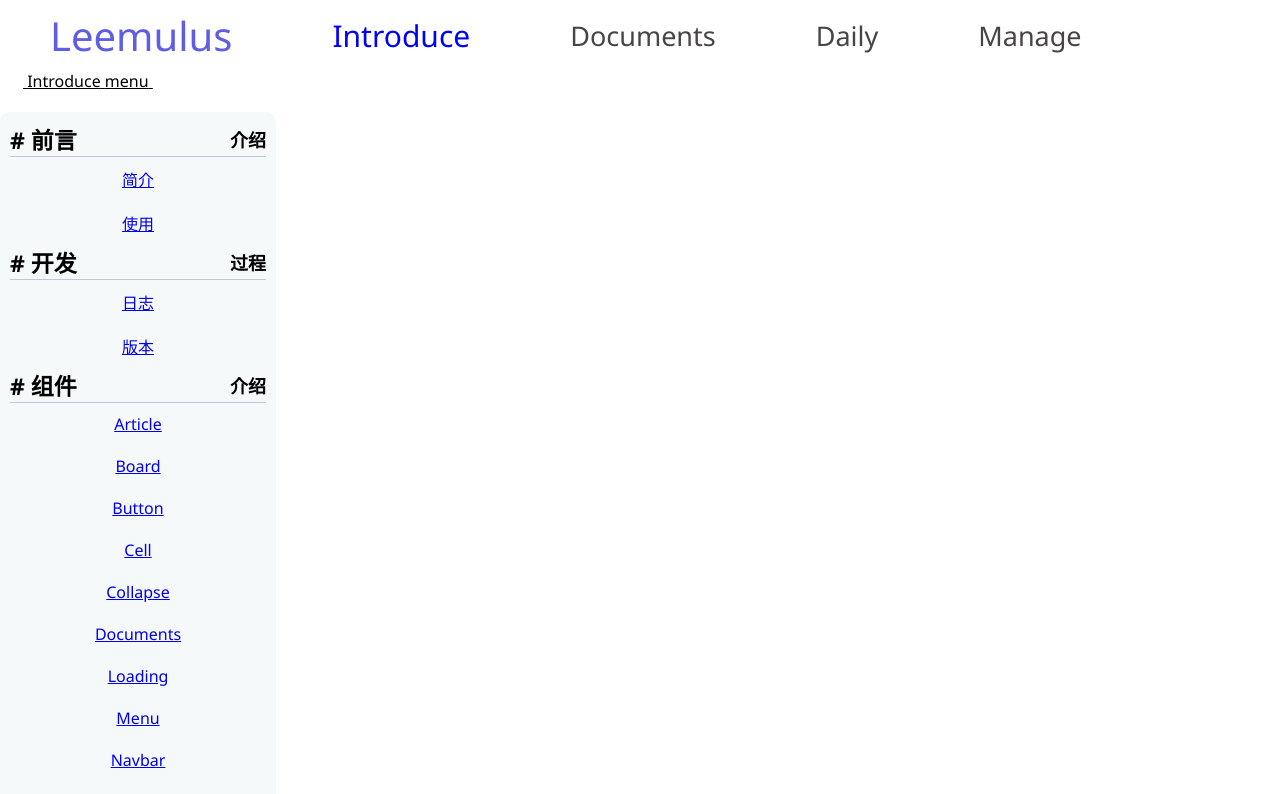
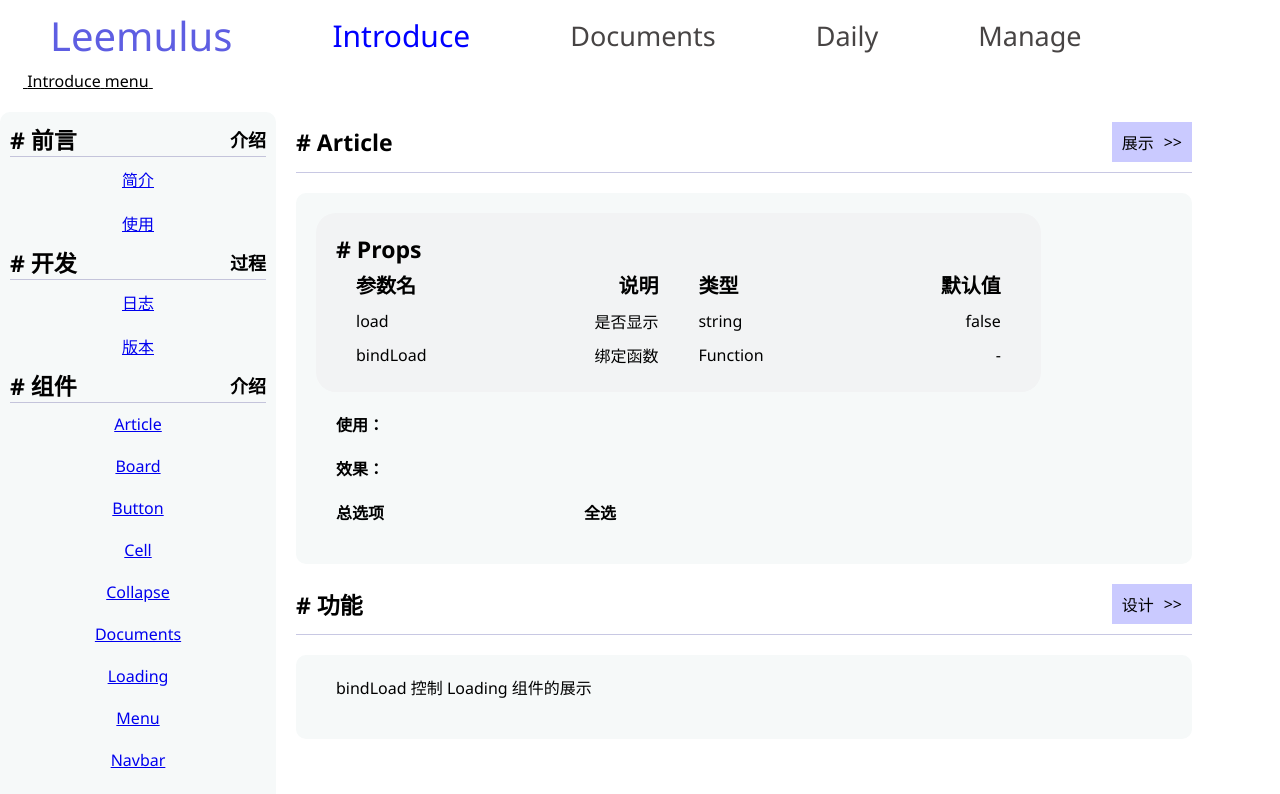
Before and after one commit to chelizichen/LeemulusUI, a React (Create React App) app: page /Introduce/menu in a window 1280 px wide. Shown: the top 794 px of the page. Built offline with nearby package versions, Linux system fonts and the light colour scheme.

Commit message:
2.9日晚上 修改 日志在log 中

```diff
--- a/src/component/Page/Introduce/component/log.jsx
+++ b/src/component/Page/Introduce/component/log.jsx
@@ -5,7 +5,26 @@ function Log()
 {
     return(
         <div style={{width:'70%',padding:'10px 20px 0 20px'}}>
-        <Title title="2022.2.8">开发日志</Title>
+            <Title title="2022.2.9">开发日志</Title>
+            <Board  border style={{padding:'20px',marginTop:'20px',marginBottom:'20px'}}>
+                <div style={{textIndent:'20px',marginBottom:'20px'}}>
+                    Menu 的交互逻辑似乎有点问题，暂未更新，准备重写
+                </div>
+                <div style={{textIndent:'20px',marginBottom:'20px'}}>
+                    更新了Cell组件
+                </div>
+                <div style={{textIndent:'20px',marginBottom:'20px'}}>
+                    更新了Collapse 组件
+                </div>
+                <div style={{textIndent:'20px',marginBottom:'20px'}}>
+                    更新了Documents 组件
+                </div>
+                <div style={{textIndent:'20px',marginBottom:'20px'}}>
+                    将项目上传到了 Git 上 Git chelizichen/LeemulusUI
+                </div>
+            </Board>
+
+            <Title title="2022.2.8">开发日志</Title>
             <Board  border style={{padding:'20px',marginTop:'20px',marginBottom:'20px'}}>
                 <div style={{textIndent:'20px',marginBottom:'20px'}}>
                     更新了关于Button的 Props 和交互逻辑，我认为Button的点击事件应该有
@@ -17,7 +36,6 @@ function Log()
                 <div style={{textIndent:'20px',marginBottom:'20px'}}>
                     更新了Board 组件
                 </div>
-
             </Board>
             <Title title="独白">开发过程中的问题</Title>
             <Board  border style={{padding:'20px',marginTop:'20px',marginBottom:'20px'}}>
--- /dev/null
+++ b/src/component/Page/Introduce/component/menu.tsx
@@ -0,0 +1,53 @@
+import { Board } from "../../../../leemulus/Board"
+import { InnerDoc, OutterDoc } from "../../../../leemulus/Documents"
+import { Menu, MenuItem } from "../../../../leemulus/Menu"
+import { Title } from "../../../../leemulus/Title"
+function IMenu()
+{
+    return(
+        <div style={{width:'70%',padding:'10px 20px 0 20px'}}>
+        <Title title="Article">展示</Title>
+            <Board  border style={{padding:'20px',marginTop:'20px',marginBottom:'20px'}}>
+                <OutterDoc width={"80%"} height={'auto'} padding={'20px'} radius
+                    name={"参数名"} intro={"说明"} typeValue={"类型"}
+                     defaultValue={"默认值"} ApiName={"# Props"} >
+                    <InnerDoc name={"load"} type={"string"} intro={"是否显示"} defaultValue={"false"}></InnerDoc>
+                    <InnerDoc name={"bindLoad"} type={"Function"} intro={"绑定函数"} defaultValue={"-"}></InnerDoc>
+                </OutterDoc>
+
+                <div style={{textIndent:'20px',marginBottom:'20px',marginTop:'20px',fontWeight:900}}>
+                    使用：
+                </div>
+                <div style={{textIndent:'20px',marginBottom:'20px',marginTop:'20px'}}>
+                </div>
+                <div style={{textIndent:'20px',marginBottom:'20px',marginTop:'20px'}}>
+                </div>
+                <div style={{textIndent:'20px',marginBottom:'20px',marginTop:'20px'}}>
+                </div>
+                <div style={{textIndent:'20px',marginBottom:'20px',marginTop:'20px',fontWeight:900}}>
+                    效果：
+                </div>
+                <div style={{textIndent:'20px',marginBottom:'20px',marginTop:'20px',fontWeight:900}}>
+                <Menu fold={false} title="总选项">
+                    <MenuItem value="选项1" checked={true}/>
+                    <MenuItem value="选项2" checked={false}/>
+                    <MenuItem value="选项3" checked={false}/>
+                </Menu>
+
+                </div>
+
+
+
+            </Board>
+            <Title title="功能">设计</Title>
+            <Board  border style={{padding:'20px',marginTop:'20px',marginBottom:'20px'}}>
+                <div style={{textIndent:'20px',marginBottom:'20px'}}>
+                    bindLoad 控制 Loading 组件的展示
+                </div>
+            </Board>
+        </div>
+    )
+}
+export{
+    IMenu
+}
--- a/src/component/Page/Introduce/index.tsx
+++ b/src/component/Page/Introduce/index.tsx
@@ -12,6 +12,7 @@ import { ICell } from "./component/cell"
 import { ICollapse } from "./component/collapse"
 import { IDocuments } from "./component/documents"
 import { ILoading } from "./component/loading"
+import { IMenu } from "./component/menu"
 
 function Introduce()
 {
@@ -59,6 +60,7 @@ function Introduce()
                 <Route path="collapse" element={<ICollapse/>}></Route>
                 <Route path="documents" element={<IDocuments/>}></Route>
                 <Route path="loading" element={<ILoading/>}></Route>
+                <Route path="menu" element={<IMenu/>}></Route>
 
 
             </Routes>
--- a/src/leemulus/Menu/index.tsx
+++ b/src/leemulus/Menu/index.tsx
@@ -9,7 +9,7 @@ const flexCenterSpaceBetween:React.CSSProperties = {
 interface MenuProps{
     fold:boolean,
     title:string,
-    children:React.ReactChild
+    children:React.PropsWithChildren<any>
 }
 interface MenuItemProps
 {
@@ -52,6 +52,7 @@ function MenuItem(props:MenuItemProps)
     // context
     const isCheckedAll = useContext(CheckedAll)
     console.log(isCheckedAll);
+    const [isChecked,setChecked] = useState<boolean>(checked)
     // set prop
     // const [isChecked,setChecked] = useState(checked)
 
@@ -69,9 +70,9 @@ function MenuItem(props:MenuItemProps)
         else
         {
             return(
-                <div style={flexCenterSpaceBetween}>
+                <div style={flexCenterSpaceBetween} onClick={()=>setChecked(isCheckedAll=> isCheckedAll===true?false:true)}>
                     <div>{value}</div>
-                    <div style={{display:checked===true?"block":"none"}}>选中</div>
+                    <div style={{display:isChecked===true?"block":"none"}}>选中</div>
                 </div>
             )
         }
```
